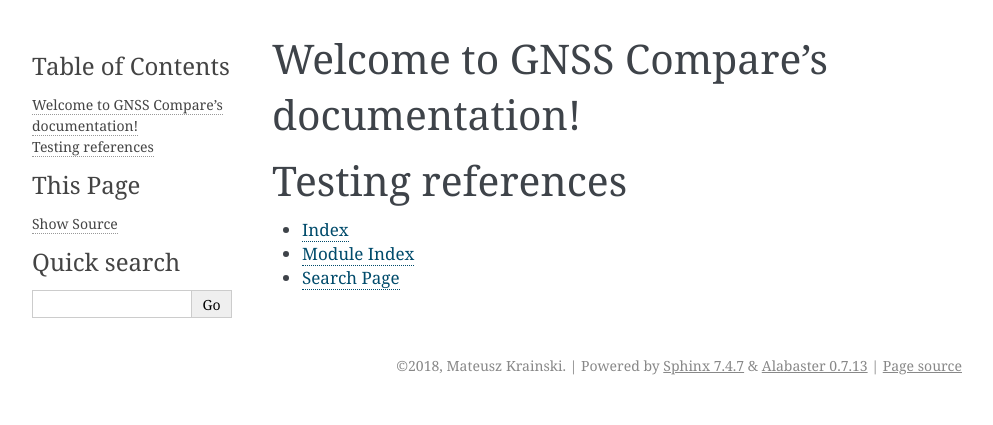
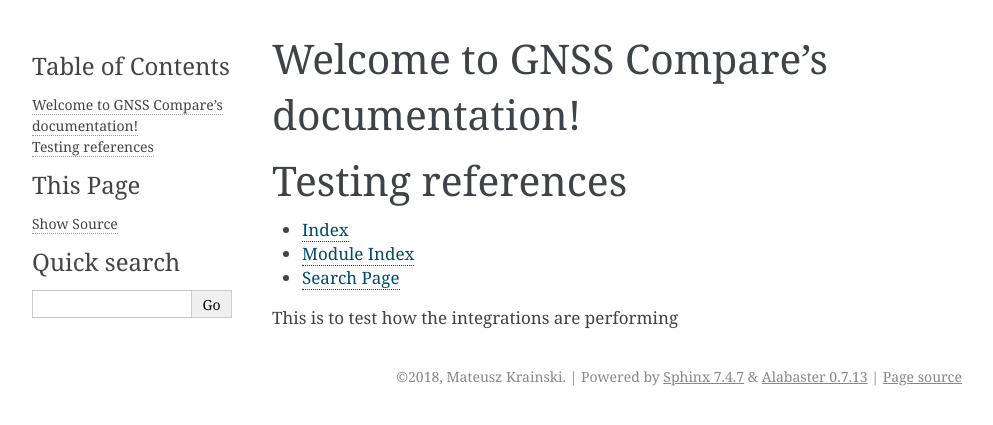
Before and after one commit to TheGalfins/GNSS_Compare, a Sphinx documentation site: the page built from docs/index.rst, in a window 1280 px wide. Shown: the top 425 px of the page, without its empty margins (148-1141 px from the left). Built offline with Sphinx 7.4.7, drawn with Linux system fonts in a browser that asks for light colours.

Commit message:
Testing integrations and build

```diff
--- a/docs/index.rst
+++ b/docs/index.rst
@@ -18,3 +18,6 @@
 * :ref:`genindex`
 * :ref:`modindex`
 * :ref:`search`
+
+
+This is to test how the integrations are performing
```
